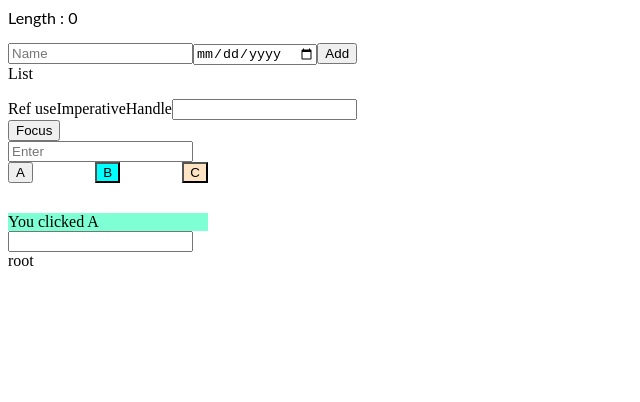
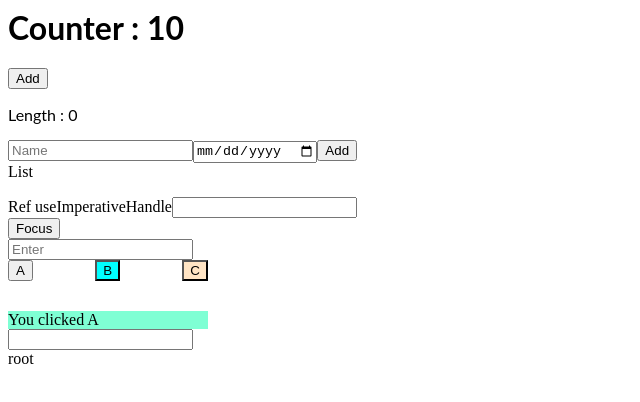
Before and after one commit to Nobleraj/react-sucuyg, a React (Create React App) app: page / in a window 1280 px wide. Shown: the top 402 px of the page, without its empty margins (0-640 px from the left). Built offline with nearby package versions, Linux system fonts and the light colour scheme.

Commit message:
1 file modified, 1 added

```diff
--- a/src/App.js
+++ b/src/App.js
@@ -9,8 +9,11 @@ import React, {
 import './style.css';
 import data from './data';
 import Folder from './Folder';
+import useCounter from './CustomHook';
 
 export default function App() {
+  const [count, increament] = useCounter(10);
+
   const inputRef = useRef();
 
   const onFocus = () => {
@@ -19,6 +22,10 @@ export default function App() {
 
   return (
     <div>
+      {/* Counter using custom hook*/}
+      <h1>Counter : {count}</h1>
+      <button onClick={increament}>Add</button>
+
       <Comp data={[]} />
       <RefChild ref={inputRef} />
       <button onClick={onFocus}>Focus</button>
--- /dev/null
+++ b/src/CustomHook.js
@@ -0,0 +1,8 @@
+import React, { useState } from 'react';
+
+const Counter = (initialValue) => {
+  const [count, setCount] = useState(initialValue);
+  const increament = () => setCount(count + 1);
+  return [count, increament];
+};
+export default Counter;
```
